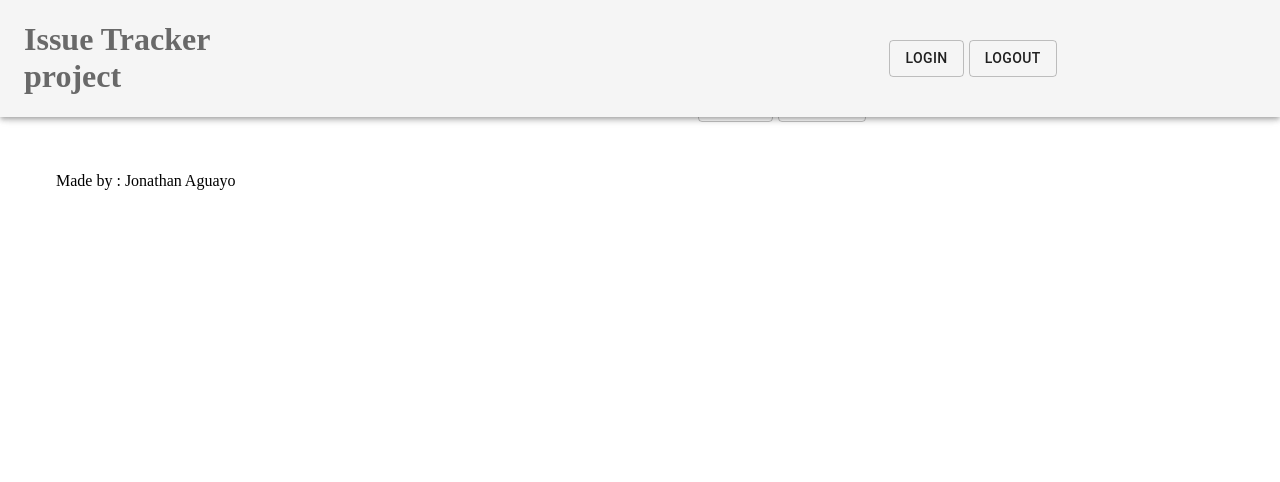
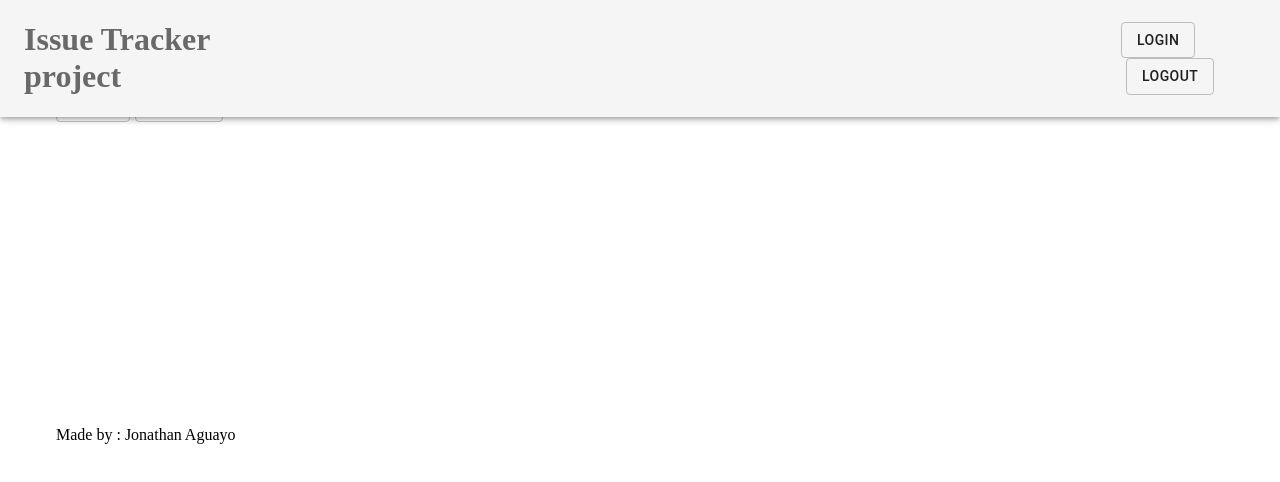
Before and after one commit to Jonathan-Aguayo/Roommate, a React app: page /home in a window 1280 px wide. Shown: the top 482 px of the page. Built offline with nearby package versions, Linux system fonts and the light colour scheme; the HTML template or start-up script is replaced by a standard one.

Commit message:
fixed styling issue with appbar

```diff
--- a/src/Homepage.jsx
+++ b/src/Homepage.jsx
@@ -31,10 +31,10 @@ class Home extends React.Component
     {
         return(
             !this.state.logOut?
-            <Container style = {{paddingLeft: '55%'}}>
+            <div style={{padding:0, margin:0}}>
                 <Button variant='outlined' href='/auth/google' style = {{MarginRight: '5px'}}> Login </Button>
                 <Button variant = 'outlined' onClick = {this.logout} style = {{marginLeft: '5px'}}> Logout </Button>
-            </Container> :
+            </div> :
             <Redirect push to = '/' />
         )
     }
--- a/src/IssueEdit.jsx
+++ b/src/IssueEdit.jsx
@@ -30,7 +30,7 @@ export default class IssueEdit extends React.Component
                 created:''
             },
             urlId: this.props.match.params.id
-        };p
+        };
         this.handleSubmit = this.handleSubmit.bind(this);
         this.onChange = this.onChange.bind(this);
         this.loadData = this.loadData.bind(this);
--- a/src/Template.jsx
+++ b/src/Template.jsx
@@ -1,9 +1,7 @@
 import React from 'react';
 import {AppBar} from '@material-ui/core';
 import {Toolbar} from '@material-ui/core';
-import {Button} from '@material-ui/core';
 import Home from './Homepage.jsx';
-import {Box} from '@material-ui/core';
 import {Container} from '@material-ui/core';
 
 class Template extends React.Component
@@ -16,13 +14,14 @@ class Template extends React.Component
 
     render()
     {
+
         return(
-            <Container maxWidth = {false}>
-                <Container style = {{marginBottom: '7%'}} maxWidth = {false}>
+            <Container maxWidth = {false} >
+                <Container style = {{marginBottom: '7%', padding:0,}}>
                     <AppBar style= {{backgroundColor: 'WhiteSmoke'}}>
                         <Toolbar>
-                            <a href = '/' style = {{textDecoration: 'none', color: 'DimGrey'}}> <h1>Issue Tracker project</h1> </a>
-                            <Home redirect = 'hello'/>
+                            <a href = '/' style = {{textDecoration: 'none', color: 'DimGrey', marginRight:'70%'}}> <h1>Issue Tracker project</h1> </a>
+                            <Home/>
                         </Toolbar>
                     </AppBar>
                 </Container>
@@ -31,7 +30,7 @@ class Template extends React.Component
                     {this.props.children}
                 </Container>
 
-                <Container maxWidth = {false} style ={{marginTop: '50px'}}>
+                <Container maxWidth = {false} style ={{marginTop: '25%'}}>
                     Made by : Jonathan Aguayo
                 </Container>
             </Container>
```
